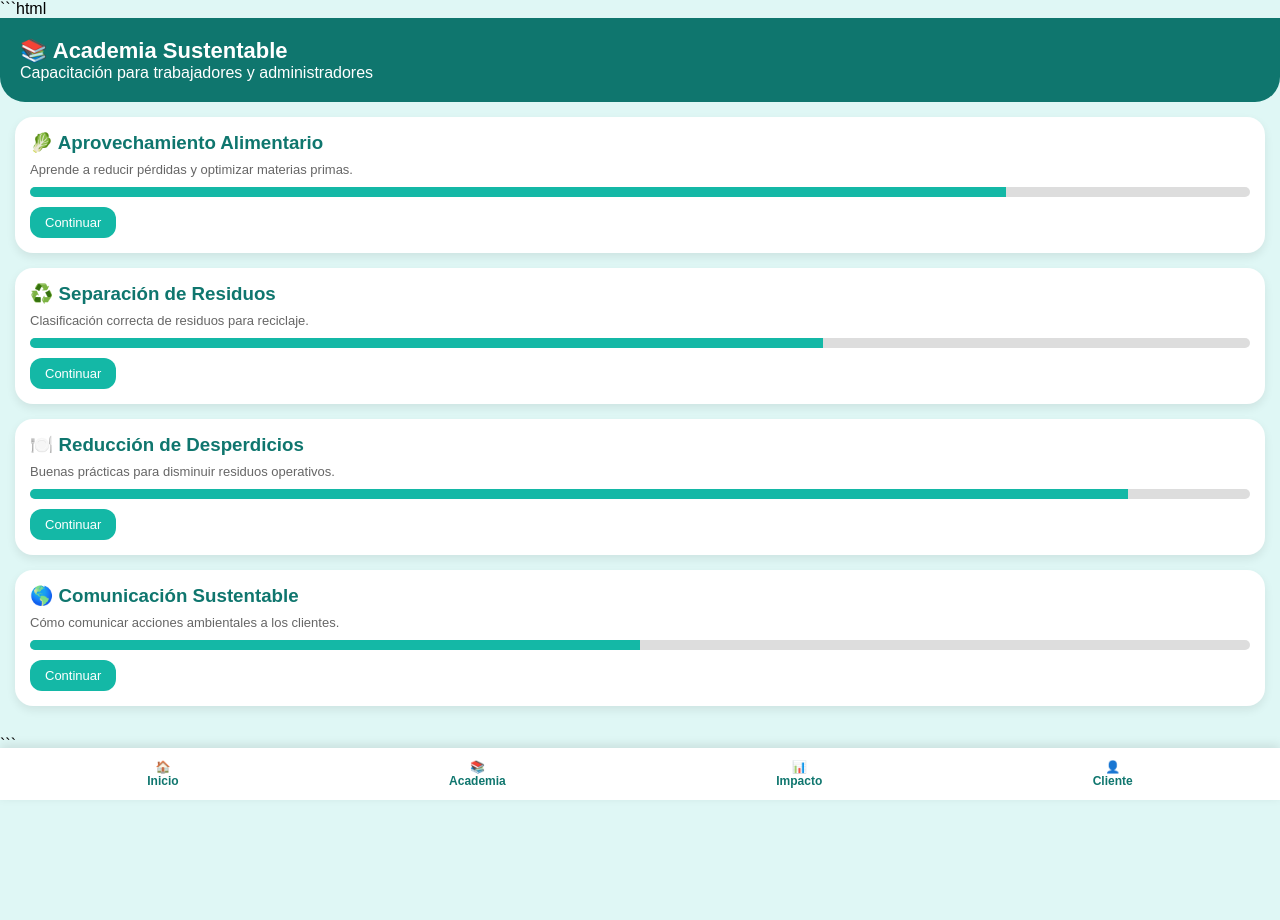
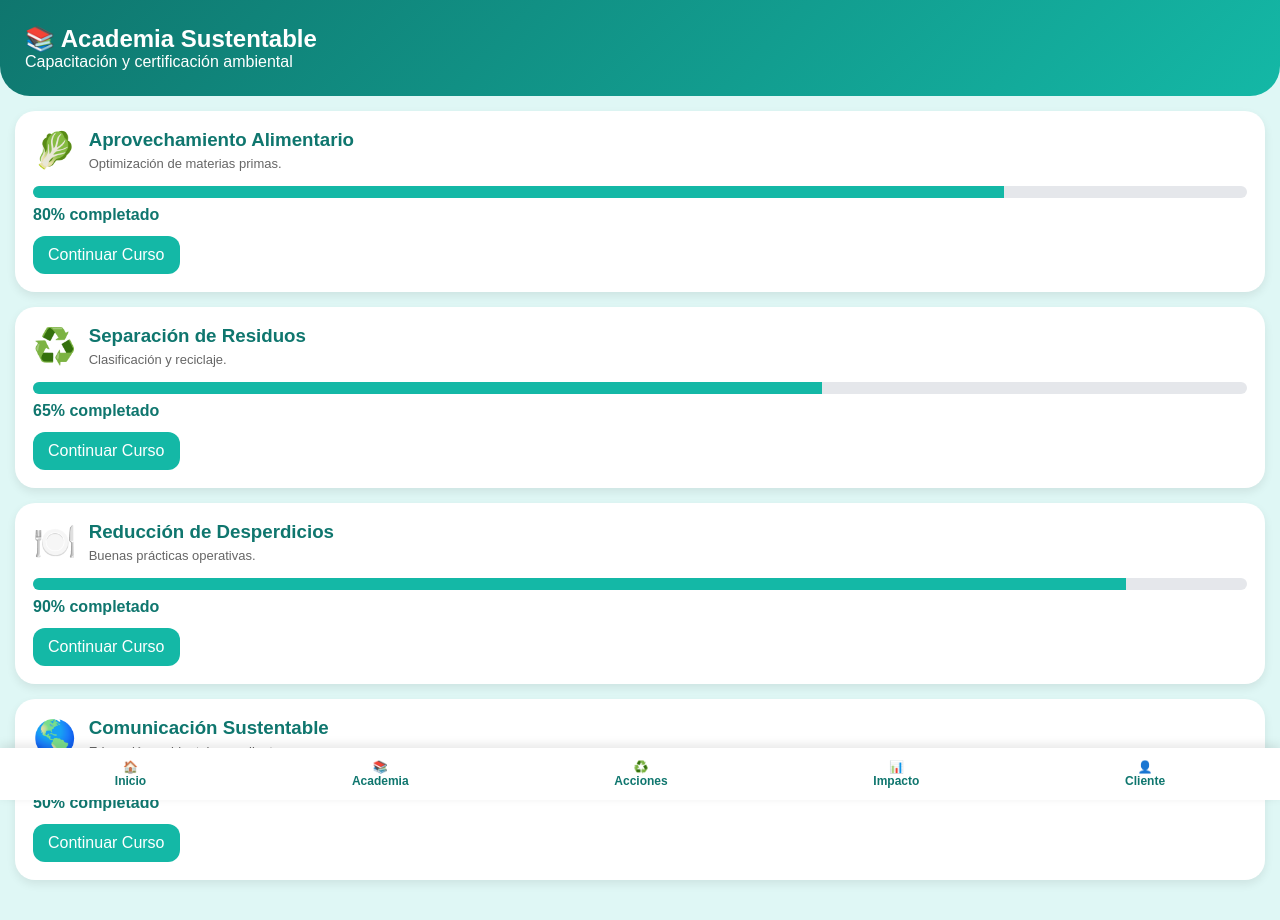
Before and after one commit to tfranciscah-coder/ecointegra-plaza, a plain HTML site: page academia.html in a window 1280 px wide. Before the commit the page ends 844 px from the top, so only its background shows below. Drawn offline with Linux system fonts and the light colour scheme.

Commit message:
Update academia.html

````diff
--- a/academia.html
+++ b/academia.html
@@ -1,4 +1,3 @@
-```html
 <!DOCTYPE html>
 <html lang="es">
 <head>
@@ -21,14 +20,14 @@ padding-bottom:90px;
 }
 
 .header{
-background:#0f766e;
+background:linear-gradient(135deg,#0f766e,#14b8a6);
 color:white;
-padding:20px;
-border-radius:0 0 25px 25px;
+padding:25px;
+border-radius:0 0 30px 30px;
 }
 
 .header h1{
-font-size:22px;
+font-size:24px;
 }
 
 .container{
@@ -37,29 +36,39 @@ padding:15px;
 
 .course{
 background:white;
-padding:15px;
-border-radius:18px;
+border-radius:20px;
+padding:18px;
 margin-bottom:15px;
 box-shadow:0 4px 10px rgba(0,0,0,.08);
 }
 
+.course-top{
+display:flex;
+align-items:center;
+margin-bottom:12px;
+}
+
+.icon{
+font-size:35px;
+margin-right:12px;
+}
+
 .course h3{
 color:#0f766e;
-margin-bottom:8px;
 }
 
 .course p{
 font-size:13px;
 color:#666;
-margin-bottom:10px;
+margin-top:5px;
 }
 
 .progress{
-height:10px;
-background:#ddd;
+height:12px;
+background:#e5e7eb;
 border-radius:10px;
 overflow:hidden;
-margin-bottom:10px;
+margin-top:15px;
 }
 
 .progress-bar{
@@ -67,14 +76,20 @@ height:100%;
 background:#14b8a6;
 }
 
+.percent{
+margin-top:8px;
+font-weight:bold;
+color:#0f766e;
+}
+
 .btn{
 display:inline-block;
+margin-top:12px;
 background:#14b8a6;
 color:white;
-padding:8px 15px;
+padding:10px 15px;
 border-radius:12px;
 text-decoration:none;
-font-size:13px;
 }
 
 .bottom-nav{
@@ -104,53 +119,81 @@ text-align:center;
 
 <div class="header">
 <h1>📚 Academia Sustentable</h1>
-<p>Capacitación para trabajadores y administradores</p>
+<p>Capacitación y certificación ambiental</p>
 </div>
 
 <div class="container">
 
 <div class="course">
-<h3>🥬 Aprovechamiento Alimentario</h3>
-<p>Aprende a reducir pérdidas y optimizar materias primas.</p>
+<div class="course-top">
+<div class="icon">🥬</div>
+<div>
+<h3>Aprovechamiento Alimentario</h3>
+<p>Optimización de materias primas.</p>
+</div>
+</div>
 
 <div class="progress">
 <div class="progress-bar" style="width:80%"></div>
 </div>
 
-<a href="#" class="btn">Continuar</a>
+<div class="percent">80% completado</div>
+
+<a href="#" class="btn">Continuar Curso</a>
 </div>
 
 <div class="course">
-<h3>♻️ Separación de Residuos</h3>
-<p>Clasificación correcta de residuos para reciclaje.</p>
+<div class="course-top">
+<div class="icon">♻️</div>
+<div>
+<h3>Separación de Residuos</h3>
+<p>Clasificación y reciclaje.</p>
+</div>
+</div>
 
 <div class="progress">
 <div class="progress-bar" style="width:65%"></div>
 </div>
 
-<a href="#" class="btn">Continuar</a>
+<div class="percent">65% completado</div>
+
+<a href="#" class="btn">Continuar Curso</a>
 </div>
 
 <div class="course">
-<h3>🍽️ Reducción de Desperdicios</h3>
-<p>Buenas prácticas para disminuir residuos operativos.</p>
+<div class="course-top">
+<div class="icon">🍽️</div>
+<div>
+<h3>Reducción de Desperdicios</h3>
+<p>Buenas prácticas operativas.</p>
+</div>
+</div>
 
 <div class="progress">
 <div class="progress-bar" style="width:90%"></div>
 </div>
 
-<a href="#" class="btn">Continuar</a>
+<div class="percent">90% completado</div>
+
+<a href="#" class="btn">Continuar Curso</a>
 </div>
 
 <div class="course">
-<h3>🌎 Comunicación Sustentable</h3>
-<p>Cómo comunicar acciones ambientales a los clientes.</p>
+<div class="course-top">
+<div class="icon">🌎</div>
+<div>
+<h3>Comunicación Sustentable</h3>
+<p>Educación ambiental para clientes.</p>
+</div>
+</div>
 
 <div class="progress">
 <div class="progress-bar" style="width:50%"></div>
 </div>
 
-<a href="#" class="btn">Continuar</a>
+<div class="percent">50% completado</div>
+
+<a href="#" class="btn">Continuar Curso</a>
 </div>
 
 </div>
@@ -158,10 +201,10 @@ text-align:center;
 <div class="bottom-nav">
 <a href="dashboard.html">🏠<br>Inicio</a>
 <a href="academia.html">📚<br>Academia</a>
+<a href="acciones.html">♻️<br>Acciones</a>
 <a href="impacto.html">📊<br>Impacto</a>
 <a href="cliente.html">👤<br>Cliente</a>
 </div>
 
 </body>
 </html>
-```
````
